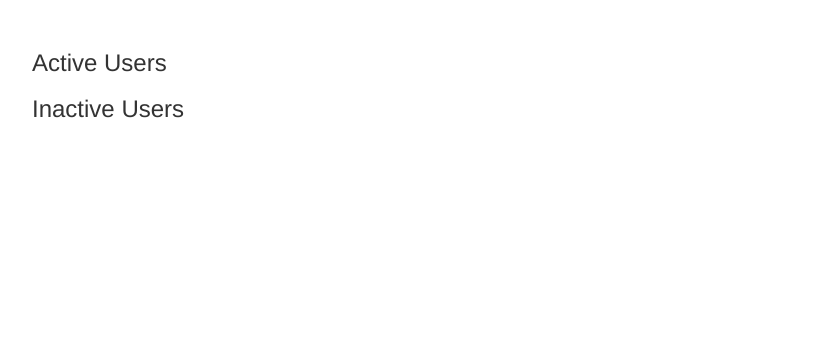
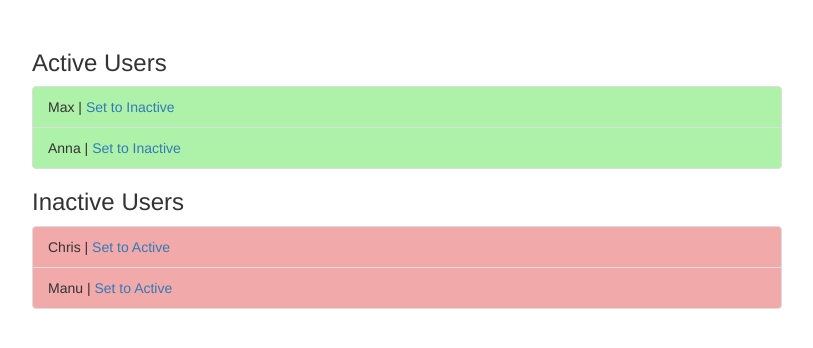
Before and after one commit to ddeveloper72/Angular-services-assignment, an Angular app: page / in a window 1280 px wide. Shown: the top 348 px of the page, without its empty margins (233-1046 px from the left). Built offline with nearby package versions, Linux system fonts and the light colour scheme.

Commit message:
Added constructor for personnel service, implement the users array from the service & specify the user status in the array.

```diff
--- a/src/app/active-users/active-users.component.ts
+++ b/src/app/active-users/active-users.component.ts
@@ -1,15 +1,21 @@
-import { Component, EventEmitter, Input, Output } from '@angular/core';
+import { Component, OnInit } from '@angular/core';
+import { PersonnelService } from '../personnel.service';
 
 @Component({
   selector: 'app-active-users',
   templateUrl: './active-users.component.html',
   styleUrls: ['./active-users.component.css']
 })
-export class ActiveUsersComponent {
-  @Input() users: string[];
-  @Output() userSetToInactive = new EventEmitter<number>();
+export class ActiveUsersComponent implements OnInit {
+  users: string[];
+
+  constructor(private personnelService: PersonnelService) {}
+
+  ngOnInit() {
+    this.users = this.personnelService.activeUsers;
+  }
 
   onSetToInactive(id: number) {
-    this.userSetToInactive.emit(id);
+    this.personnelService.onSetToInactive(id);
   }
 }
--- a/src/app/inactive-users/inactive-users.component.ts
+++ b/src/app/inactive-users/inactive-users.component.ts
@@ -1,15 +1,21 @@
-import { Component, EventEmitter, Input, Output } from '@angular/core';
+import { Component, OnInit } from '@angular/core';
+import { PersonnelService } from '../personnel.service';
 
 @Component({
   selector: 'app-inactive-users',
   templateUrl: './inactive-users.component.html',
   styleUrls: ['./inactive-users.component.css']
 })
-export class InactiveUsersComponent {
-  @Input() users: string[];
-  @Output() userSetToActive = new EventEmitter<number>();
+export class InactiveUsersComponent implements OnInit {
+  users: string[];
+
+  constructor(private personnelService: PersonnelService) {}
+
+  ngOnInit() {
+    this.users = this.personnelService.inactiveUsers;
+  }
 
   onSetToActive(id: number) {
-    this.userSetToActive.emit(id);
+    this.personnelService.onSetToActive(id);
   }
 }
```
